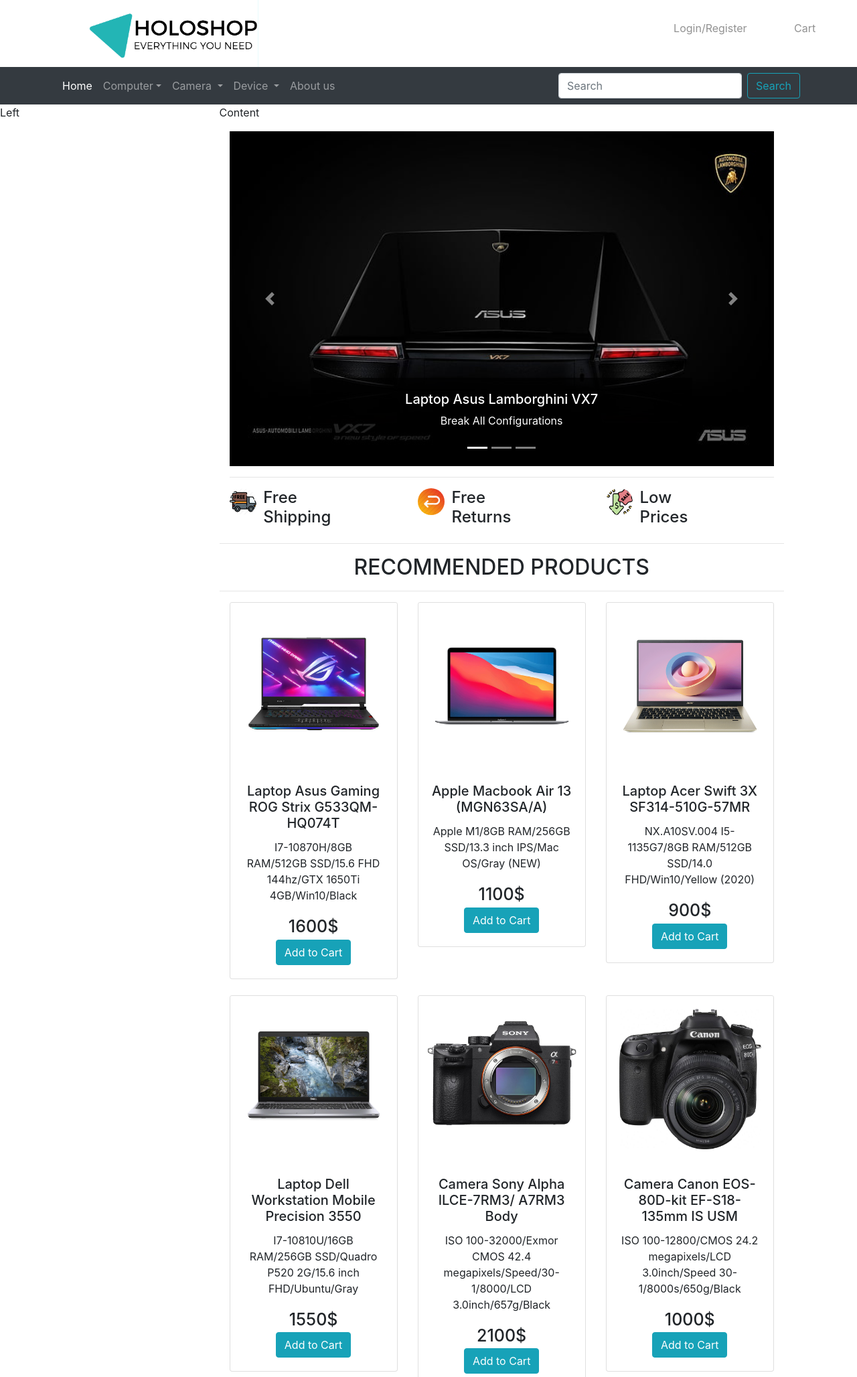
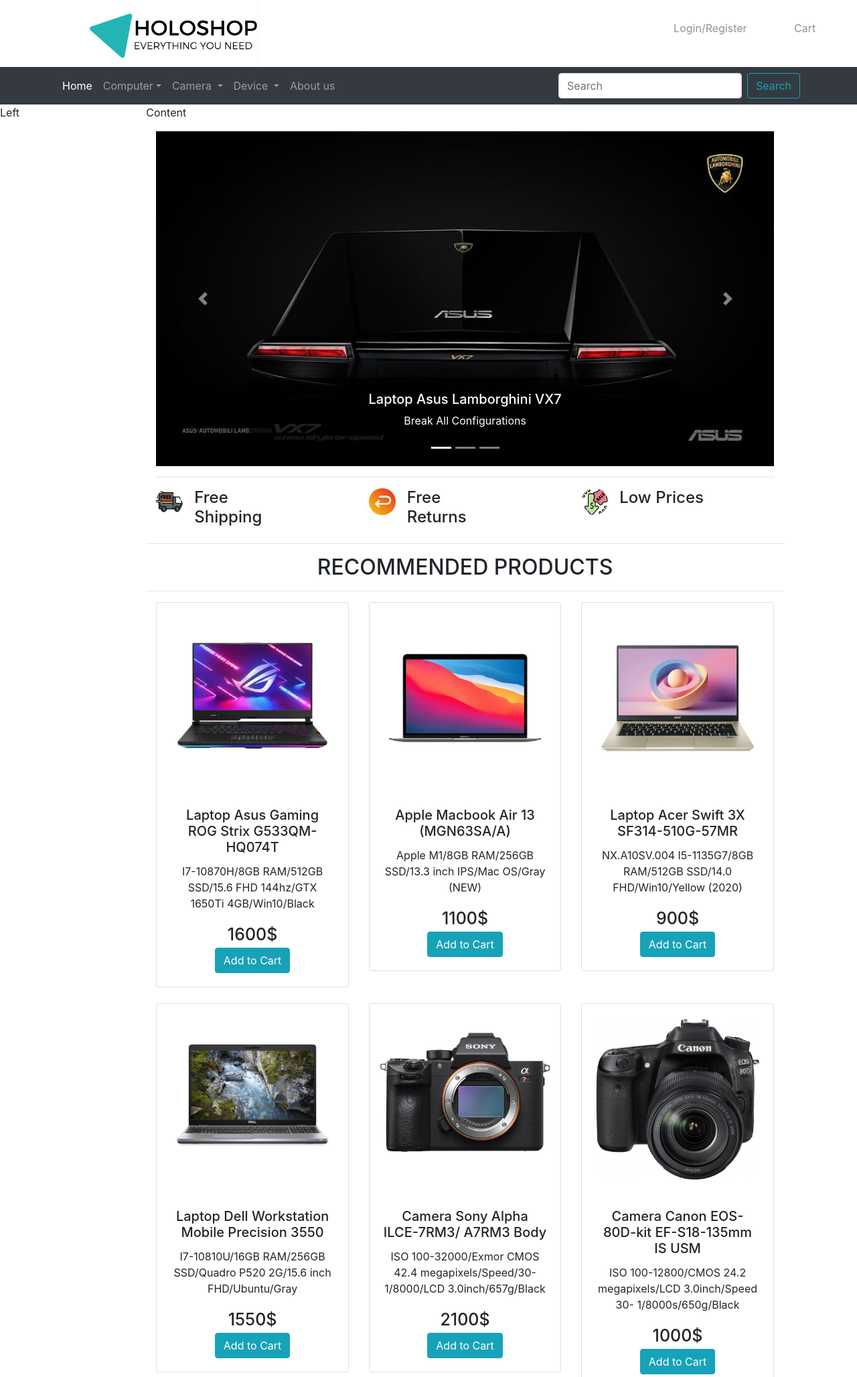
Before and after one commit to Thangvanle2000/git-hub-holoshop, a PHP site: page /test.html in a window 1280 px wide. Shown: the top 2056 px of the page at 67% size. Run offline with PHP 8.4, Linux system fonts and the light colour scheme.

Commit message:
Thu nhỏ phần Left

```diff
--- a/project main/css/custom.css
+++ b/project main/css/custom.css
@@ -13,6 +13,9 @@
 	padding-top: 10px;
 	padding-bottom: 10px;
 
+}
+#left {
+	cursor: url("http://www.rw-designer.com/cursor-extern.php?id=144504"), auto;
 }
 #logo {
 	float: left;
--- a/project main/test.html
+++ b/project main/test.html
@@ -71,8 +71,8 @@
     </nav>
 
   <div class="row">
-  <div name ="left" class="col-3" >Left</div>
-  <div name = "content" class="col-8 ">Content
+  <div name ="left" id="left" class="col-2" >Left</div>
+  <div name = "content" class="col-9 ">Content
 		<div class="container mt-3">
       <div class="row">
         <div class="col-12">
```
